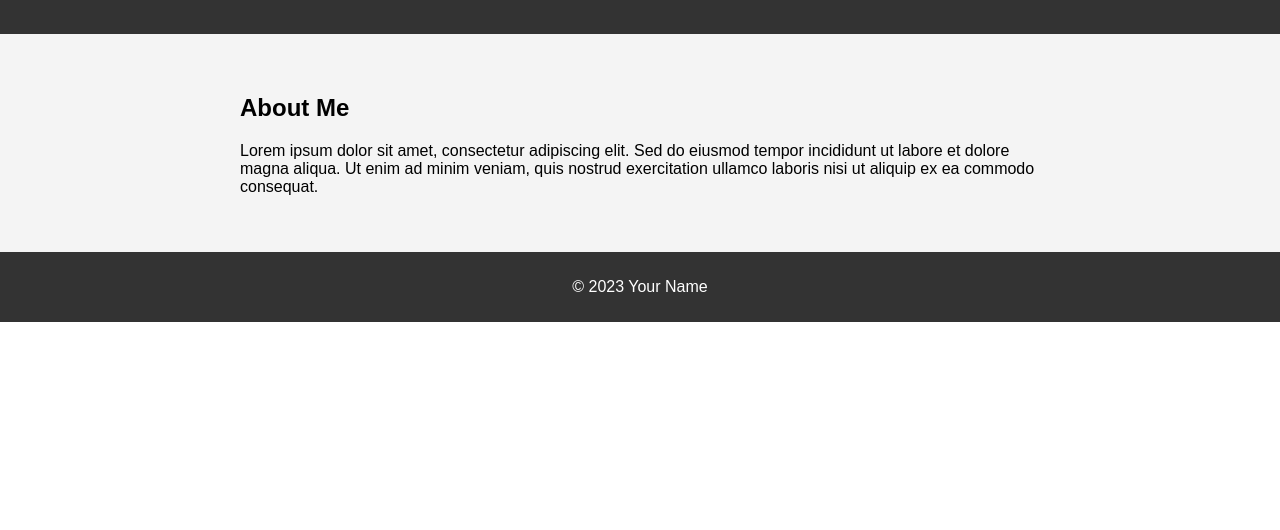
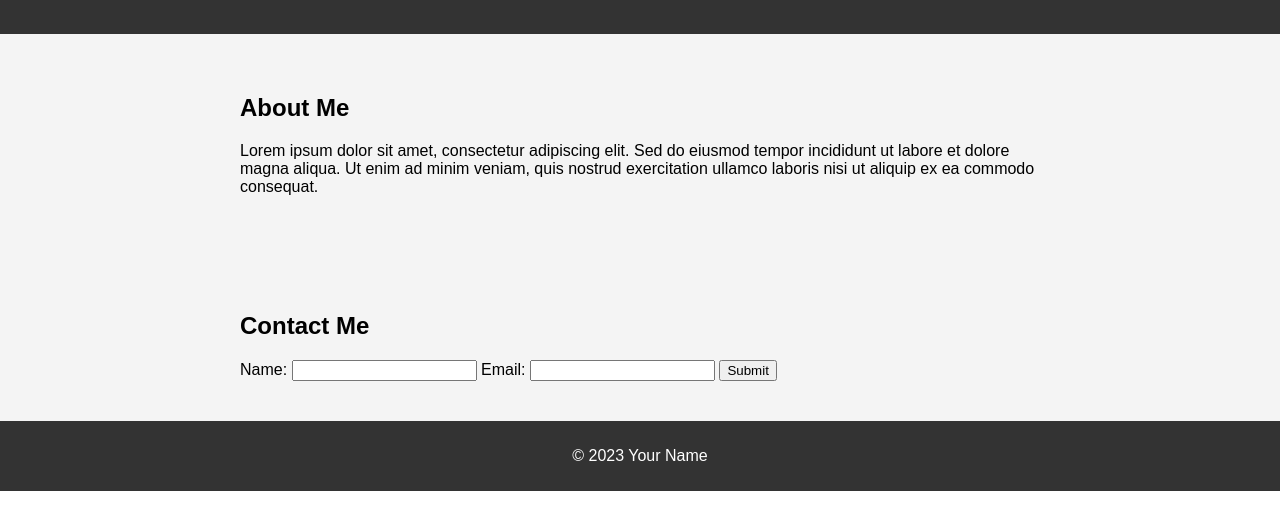
Before and after one commit to elaylalala/laila-porto, a plain HTML site: page index.html in a window 1280 px wide. Shown: the part 120-650 px from the top of the page. Drawn offline with Linux system fonts and the light colour scheme.

Commit message:
menambahakan contact

```diff
--- a/index.html
+++ b/index.html
@@ -24,7 +24,20 @@
         </div>
     </section>
 
+    <section id="contact">
+        <div class="content">
+            <h2>Contact Me</h2>
+            <form>
+                <label for="name">Name:</label>
+                <input type="text" id="name" name="name" required>
 
+                <label for="email">Email:</label>
+                <input type="email" id="email" name="email" required>
+
+                <input type="submit" value="Submit">
+            </form>
+        </div>
+    </section>
 
     <footer>
         <p>&copy; 2023 Your Name</p>
```
